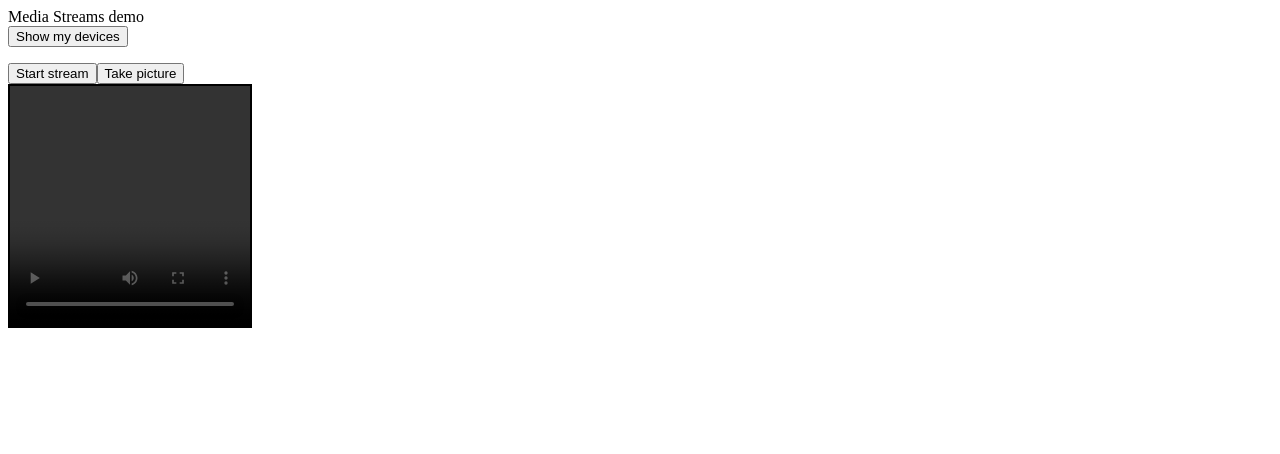
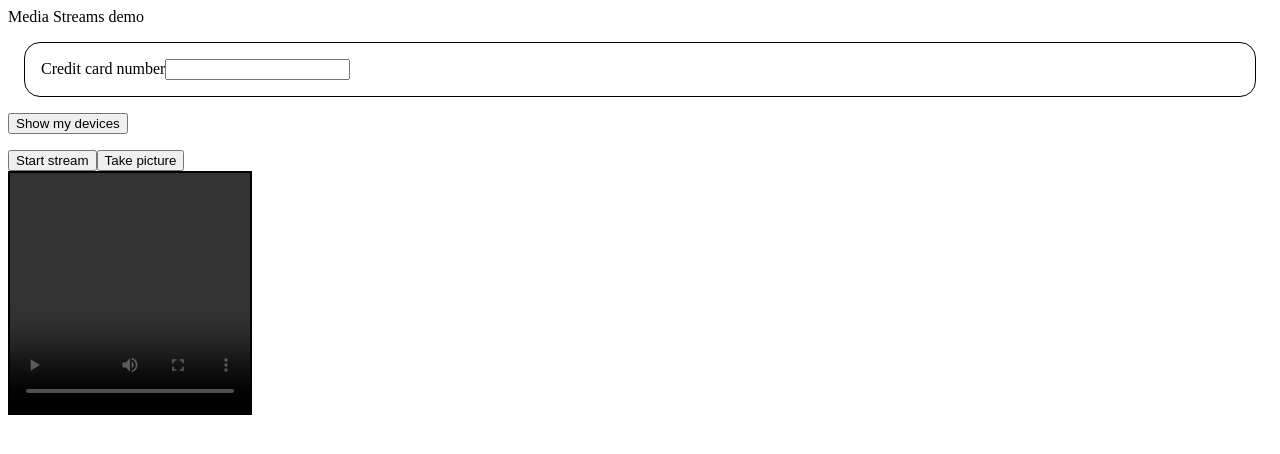
Before and after one commit to FRK22G-Avancerad-webbutveckling/lektion-22-augusti, a React (Vite) app: page / in a window 1280 px wide. Shown: the top 454 px of the page. Built offline with nearby package versions, Linux system fonts and the light colour scheme.

Commit message:
Example credit card number field

```diff
--- a/src/App.css
+++ b/src/App.css
@@ -4,3 +4,10 @@ video {
 	display: block;
 	border: 2px solid black;
 }
+
+.form {
+	margin: 1em;
+	border: 1px solid black;
+	border-radius: 1em;
+	padding: 1em;
+}
--- a/src/App.tsx
+++ b/src/App.tsx
@@ -1,5 +1,6 @@
 // import { useState } from 'react'
 import './App.css'
+import ControlledForm from './controlledForm/ControlledForm'
 import DeviceList from './deviceList/DeviceList'
 import ViewVideo from './viewStream/ViewVideo'
 
@@ -9,6 +10,7 @@ function App() {
 		<div>
 			<header> Media Streams demo </header>
 			<main>
+				<ControlledForm />
 				<DeviceList />
 				<ViewVideo />
 			</main>
--- /dev/null
+++ b/src/controlledForm/ControlledForm.tsx
@@ -0,0 +1,61 @@
+import { useState, SyntheticEvent } from 'react'
+
+function isValidLength(str: string, max: number): boolean {
+	return str.length <= max
+}
+function isDigit(str: string): boolean {
+	if( str === ' ' || str === '' ) return false
+	const maybe: number = Number(str)
+	if( maybe >= 0 && maybe <= 9 ) {
+		return true
+	} else {
+		return false
+	}
+}
+
+const ControlledForm = () => {
+	const [cardNumber, setCardNumber] = useState<string>('')
+
+	const onChangeCardNumber = (event: SyntheticEvent<HTMLInputElement>): void => {
+		// cardNumber är gamla värdet
+		// event innehåller det nya
+		const newValue: string = (event.target as HTMLInputElement).value
+
+		// 0-16 +3 tecken
+		// mellanslag efter var fjärde (dvs var femte)
+		// alla måste vara siffror 0-9 utom mellanslagen
+		let isValid = true
+
+		if( !isValidLength(newValue, 16+3) ) isValid = false
+
+		// TODO: flytta ut for-loopen till egen funktion - för att göra komponenten mera slimmad
+		for( let i=0; i<newValue.length; i++ ) {
+			if( (i % 5) === 4 ) {
+				if( newValue[i] !== ' ' ) isValid = false
+			} else {
+				if( !isDigit(newValue[i]) ) isValid = false
+			}
+		}
+
+		// Level up! Om användaren försöker skriva en femte siffra, skjut in ett mellanslag automatiskt.
+
+		if( isValid ) {
+			setCardNumber(newValue)
+		} else {
+			event.preventDefault()
+		}
+		console.log(isValid);  // få tyst på TS
+	}
+
+	return (
+		<div className="form">
+
+			<section>
+				<label>Credit card number</label>
+				<input type="text" value={cardNumber} onChange={onChangeCardNumber} />
+			</section>
+		</div>
+	)
+}
+
+export default ControlledForm
```
